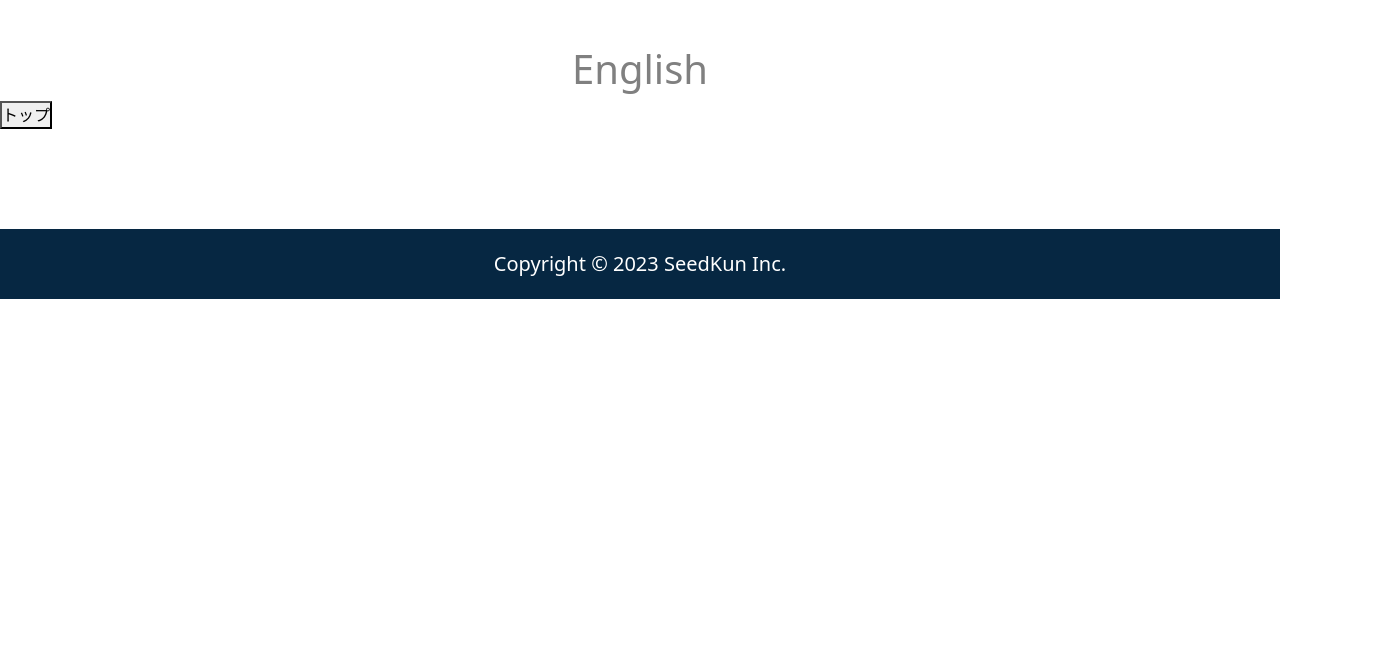
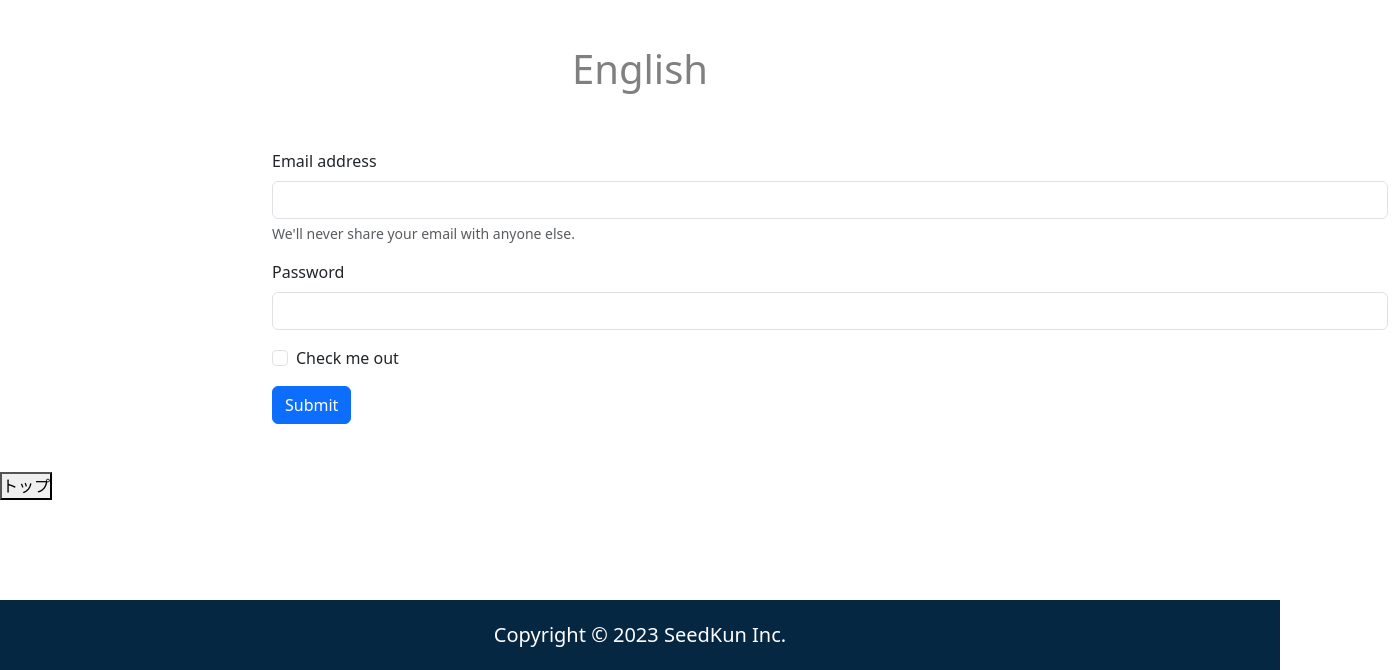
Before and after one commit to KishimotoMiyu/GitPractice, a plain HTML site: page index.html in a window 1280 px wide. Shown: the part 955-1625 px from the top of the page, 1400 px wide, since content can reach past the window. Before the commit the page ends 1254 px from the top, so only its background shows below. Drawn offline with nearby package versions, Linux system fonts and the light colour scheme.

Commit message:
フォーム作成

```diff
--- a/index.html
+++ b/index.html
@@ -47,6 +47,28 @@
                 </p>
             </div>
         </section>
+        <div class="container py-5">
+            <div class="row">
+                <col-8 class="offset-2">
+                <form>
+                    <div class="mb-3">
+                      <label for="exampleInputEmail1" class="form-label">Email address</label>
+                      <input type="email" class="form-control" id="exampleInputEmail1" aria-describedby="emailHelp">
+                      <div id="emailHelp" class="form-text">We'll never share your email with anyone else.</div>
+                    </div>
+                    <div class="mb-3">
+                      <label for="exampleInputPassword1" class="form-label">Password</label>
+                      <input type="password" class="form-control" id="exampleInputPassword1">
+                    </div>
+                    <div class="mb-3 form-check">
+                      <input type="checkbox" class="form-check-input" id="exampleCheck1">
+                      <label class="form-check-label" for="exampleCheck1">Check me out</label>
+                    </div>
+                    <button type="submit" class="btn btn-primary">Submit</button>
+                  </form>
+            </col-8>
+            </div>
+        </div>
         <button type="button" id="toTop">トップ</button>
     </main>
     <footer>
```
